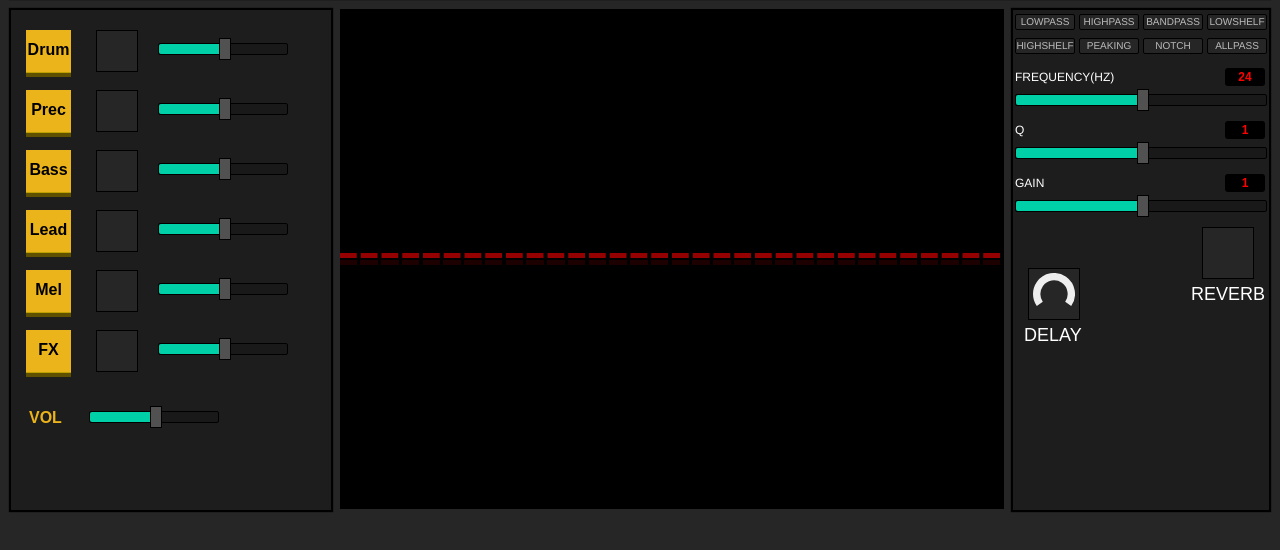
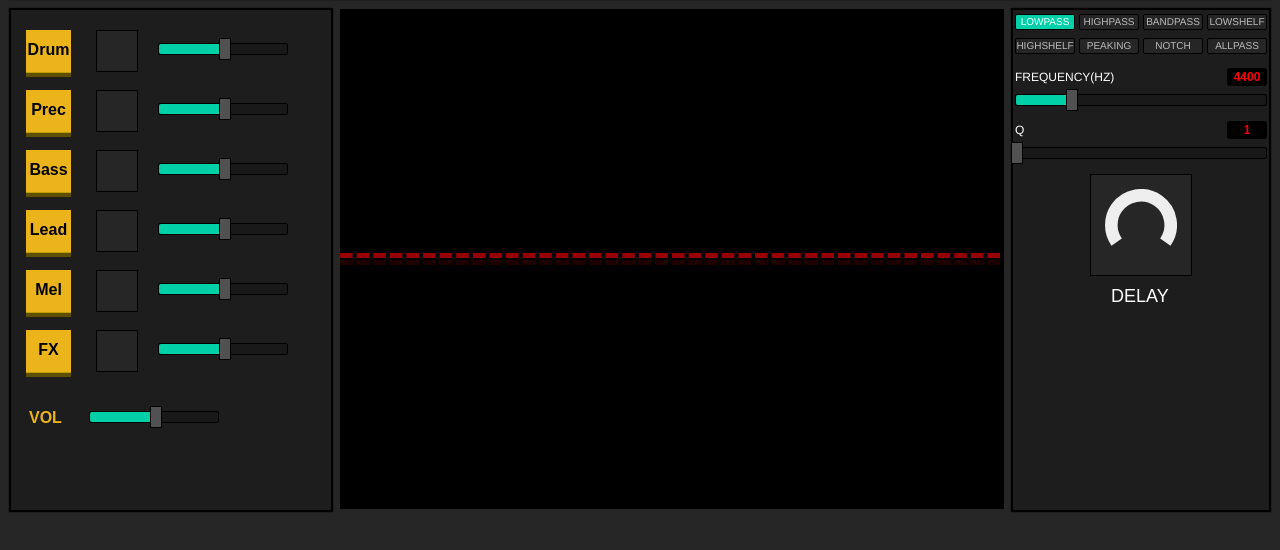
Before and after one commit to nicetomy/googlive, a website: page index.html in a window 1280 px wide. Shown: the part 118-668 px from the top of the page. Drawn offline with Linux system fonts and the light colour scheme.

Commit message:
biquadFilter

```diff
--- a/index.html
+++ b/index.html
@@ -106,8 +106,8 @@
         <!-- div class="fxtitle">FX</div -->
         <div class="biquadfilter">
           <div class="bf-bd">
-            <div class="filters">
-              <a href="javascript:;" class="filter">LOWPASS</a>
+            <div class="filters" id="biquadFilters">
+              <a href="javascript:;" class="filter active">LOWPASS</a>
               <a href="javascript:;" class="filter">HIGHPASS</a>
               <a href="javascript:;" class="filter">BANDPASS</a>
               <a href="javascript:;" class="filter">LOWSHELF</a>
@@ -118,28 +118,22 @@
             </div>
             <div class="ctrls">
               <span class="label">FREQUENCY(HZ)</span>
-              <input type="text" class="val" value="24" />
-              <input type="hidden" id="ctrl-frequency" class="filter-ctrl" value="50" />
+              <input type="text" id="ctrl-frequency" class="val filter-ctrl" value="4400" />
             </div>
             <div class="ctrls">
               <span class="label">Q</span>
-              <input type="text" class="val" value="1" />
-              <input type="hidden" id="ctrl-q" class="filter-ctrl" value="50" />
+              <input type="text" id="ctrl-q" class="val filter-ctrl" value="1" />
             </div>
-            <div class="ctrls">
+            <!-- <div class="ctrls">
               <span class="label">GAIN</span>
-              <input type="text" class="val" value="1" />
-              <input type="hidden" id="ctrl-gain" class="filter-ctrl" value="50" />
-            </div>
+              <input type="text" id="ctrl-gain" class="val filter-ctrl" value="1" />
+            </div> -->
           </div>
         </div>
-        <div class="justify">
+        <div class="justify" style="text-align: center">
           <a class="effects dib" href="javascript:;" id="effects-delay">
-            <input id="effects-delay-input" data-width="42" data-height="42" data-displayInput="false" data-angleOffset="-125" data-angleArc="250" data-fgColor="#bd9f00" data-rotation="anticlockwise" data-max="100" data-min="0" value="0">
+            <input id="effects-delay-input" data-width="72" data-height="72" data-displayInput="false" data-angleOffset="-125" data-angleArc="250" data-fgColor="#bd9f00" data-rotation="anticlockwise" data-max="100" data-min="0" value="0">
             <span class="fxDELAY">DELAY</span>
-          </a>
-          <a class="effects dib" href="#">
-            <span class="fxREVERB">REVERB</span>
           </a>
         </div>
       </div>
--- a/src/effect.js
+++ b/src/effect.js
@@ -51,7 +51,7 @@
     grd.addColorStop(1, "#00E800");
 
     this.tgs = [];
-    this.tgn = 32;
+    this.tgn = 40;
     this.jg = 4;
     this.ot = 0;
 
--- a/src/filter.scss
+++ b/src/filter.scss
@@ -36,11 +36,11 @@
       color: #fff;
     }
     .val{
+      display: block !important;
       float: right;
       color: #ff0000;
       width: 40px;
       line-height: 18px;
-      margin-right: 2px;
       height: 18px;
       font-weight: bold;
       text-align: center;
--- a/src/main.css
+++ b/src/main.css
@@ -142,14 +142,14 @@ a {
   font-weight: bold;
 }
 .effects {
-  width: 50px;
-  height: 50px;
-  line-height: 50px;
+  width: 100px;
+  height: 100px;
+  line-height: 100px;
   border: 1px solid #000;
   background-color: #262626;
 }
 .effects canvas{
-    margin: 4px;
+    margin: 14px;
 }
 .conleft .cf {
   height: 50px;
@@ -181,7 +181,7 @@ a {
 .fxSUTTER {
   position: absolute;
   left: 50%;
-  bottom: -41px;
+  bottom: -71px;
   color: #fff;
   font-size: 18px;
   margin-left: -9px;
--- a/src/main.js
+++ b/src/main.js
@@ -13,20 +13,42 @@
       self.source = {};
       self.gain = {};
       self.fx = {};
-      self.timmer = {
-        delay: 0
-      };
+      self.audioNode = {};
 
       $('[type=' + self.files + ']').addClass('typeactive');
       self.eventinit();
       self.audiocontext();
-      self.analyser = context.createAnalyser();
 
-      new Effect(document.getElementById("graph"), self.analyser);
+      self.audioNode.analyser = context.createAnalyser();
+      self.audioNode.delay = context.createDelay();
+      self.audioNode.biquadFilter = context.createBiquadFilter();
+
+      self.audioNode.biquadFilter.frequency.value = 4400;
+      self.audioNode.biquadFilter.Q.value = 1;
+
+      self.audioNode.biquadFilter.connect(self.audioNode.delay);
+      self.audioNode.delay.connect(self.audioNode.analyser);
+      self.audioNode.analyser.connect(context.destination);
+
+      new Effect(document.getElementById("graph"), self.audioNode.analyser);
     },
     eventinit: function () {
       var self = this;
-      self.jrange();
+      self.jrange('.voiceall', 0, 100, 130, function (e) {
+        var $target = $(this.inputNode);
+        var type = $target.attr("vtype");
+
+        self.changevoice(type, e);
+      });
+      self.jrange('#ctrl-frequency', 0, 20000, 252, function (val) {
+        self.audioNode.biquadFilter.frequency.value = val;
+      });
+      self.jrange('#ctrl-q', 1, 100, 252, function (val) {
+        self.audioNode.biquadFilter.Q.value = val;
+      });
+      // self.jrange('#ctrl-gain', 1, 10, 252, function (val) {
+      //   self.audioNode.biquadFilter.gain.value = val;
+      // });
       self.changestype = self.calls(self.changestype);
       self.mute = self.calls(self.mute);
       self.addsource = self.calls(self.addsource);
@@ -36,27 +58,22 @@
     events: function () {
       $('.menu .type').on('click', this.changestype);
       $('.conleft .source').on('click', this.addsource);
+      $('#biquadFilters').on('click', 'a', this.switchFilterTypes.bind(this));
+    },
+    switchFilterTypes: function (e) {
+      var self = this;
+      var $t = $(e.target);
+      $t.addClass('active').siblings('.active').removeClass('active');
+      self.audioNode.biquadFilter.type = $t.text().toLocaleLowerCase();
     },
     initDelay: function () {
         var self = this;
         $("#effects-delay-input").knob({
             change : function (value) {
-                if(!self.fx.delay) return;
-                self.fx.delay.delayTime.value = value;
+                if(!self.audioNode.delay) return;
+                self.audioNode.delay.delayTime.value = value;
             }
         });
-    },
-    delay: function (e) {
-      if (e.type === 'mousedown') {
-        console.log('down')
-      } else if (e.type === 'mouseup') {
-        console.log('up')
-      }
-      if (!this.fx.delay.delayTime.value) {
-        this.fx.delay.delayTime.value = 10;
-      } else {
-        this.fx.delay.delayTime.value = 0;
-      }
     },
     addsource: function (e) {
       var $target = $(e.target),
@@ -98,18 +115,13 @@
       this.source = {};
     },
     play: function (buffer) {
+      var self = this;
       var gain = context.createGain();
       var source = context.createBufferSource();
-      if (!this.fx.delay) {
-        console.log('fix delay')
-        this.fx.delay = context.createDelay();
-      }
       source.buffer = buffer;
-      source.connect(this.fx.delay);
-      this.fx.delay.connect(gain);
-      // source.connect(gain);
-      gain.connect(context.destination);
-      source.connect(this.analyser);
+      source.connect(gain);
+      gain.connect(self.audioNode.biquadFilter);
+
       source.loop = true;
 
       return {
@@ -139,38 +151,22 @@
       }
       req.send();
     },
-    jrange: function () {
+    jrange: function (selector, from, to, width, callback) {
       var self = this;
-      $('.voiceall').jRange({
-        from: 0,
-        to: 100,
+      $(selector).jRange({
+        from: from,
+        to: to,
         showLabels: false,
         showScale: false,
-        width: 130,
-        onstatechange: function (e) {
-          var $target = $(this.inputNode),
-            type = $target.attr("vtype");
-
-          self.changevoice(type, e);
-        }
-      });
-
-      $('.filter-ctrl').jRange({
-        from: 0,
-        to: 100,
-        showLabels: false,
-        showScale: false,
-        width: 252,
-        onstatechange: function (e) {
-          var $target = $(this.inputNode),
-            type = $target.attr("vtype");
-
-          self.changevoice(type, e);
-        }
+        width: width,
+        onstatechange: callback
       });
     },
     changevoice: function (type, val) {
       var self = this;
+      Object.keys(self.gain).forEach(function (v) {
+        console.log(v, self.gain[v]);
+      })
       switch (type) {
         case 'voiceall':
           for (var k in self.gain) {
```
Also changed, not shown: src/filter.css.
